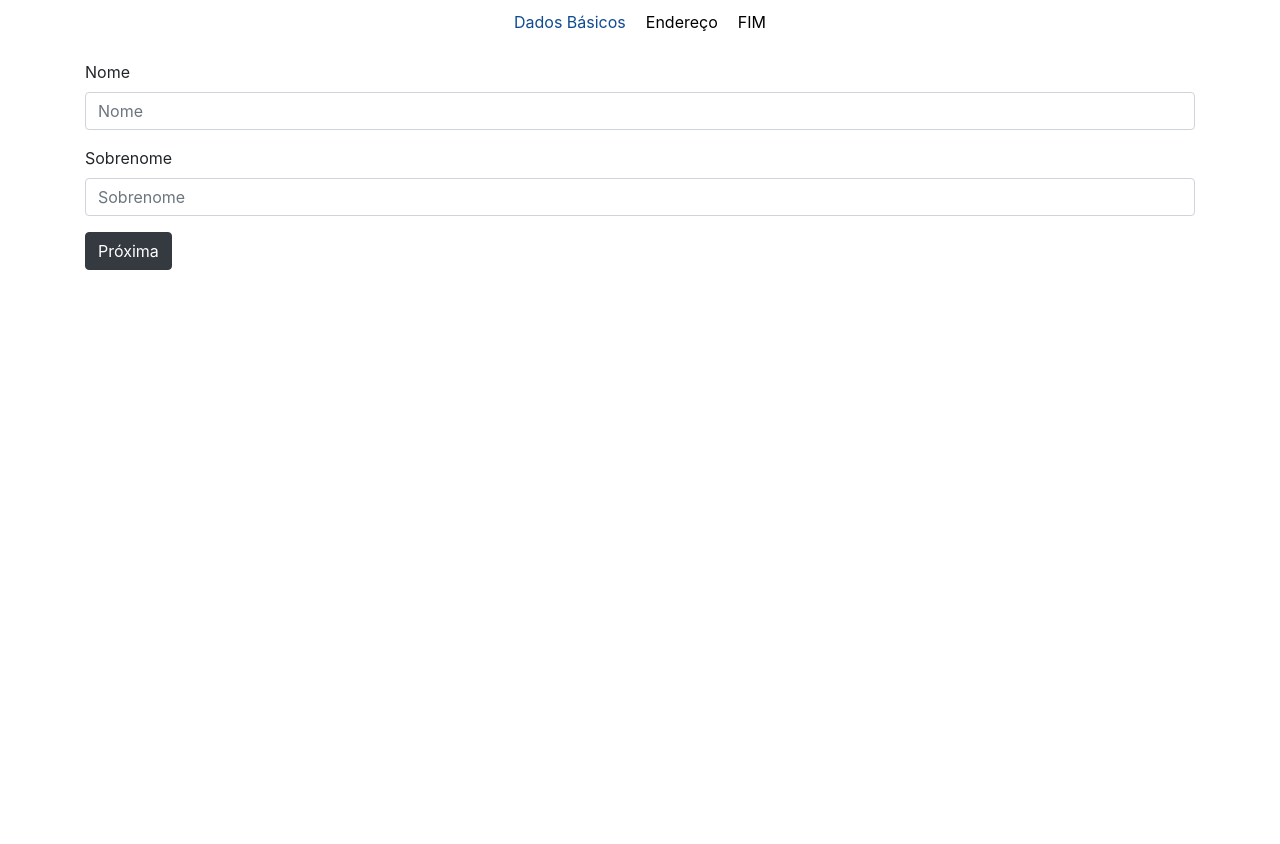
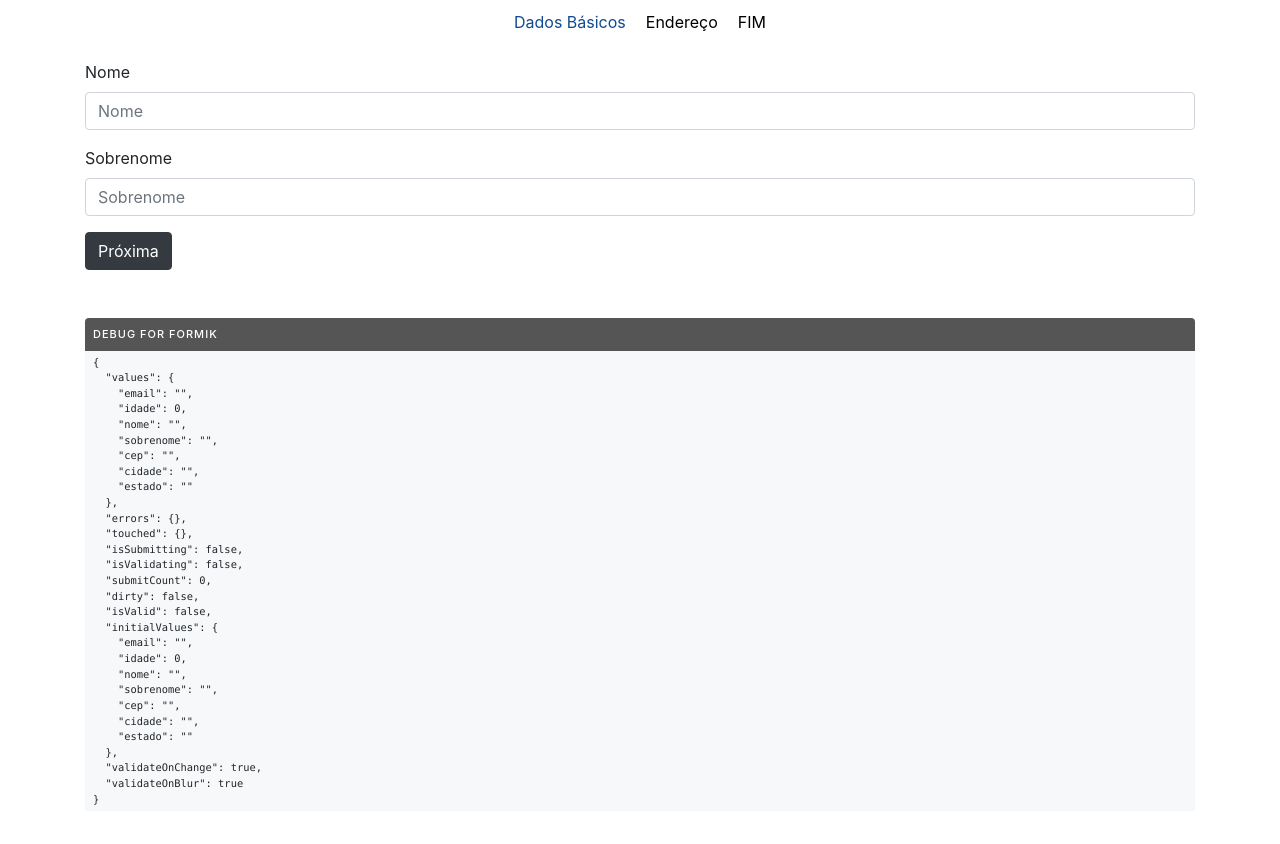
Before and after one commit to wagnerww/Fun-React-TS, a React (Create React App) app in the folder wizard-form-example/: page / in a window 1280 px wide. Shown: the top 844 px of the page. Before the commit the page ends 800 px from the top, so only its background shows below. Built offline with nearby package versions, Linux system fonts and the light colour scheme.

Commit message:
chore: validação de steps do wizard

```diff
--- a/wizard-form-example/src/components/wizardForm/index.tsx
+++ b/wizard-form-example/src/components/wizardForm/index.tsx
@@ -1,5 +1,5 @@
-import React, { useState, ReactNode, ReactElement } from "react";
-import { Formik, FormikActions } from "formik";
+import React, { useState, ReactNode, ReactElement, ReactChildren } from "react";
+import { Formik, ErrorMessage } from "formik";
 import { IUsuario } from "../../models/interfaces/usuario.interface";
 import {
   IPageDetails,
@@ -7,9 +7,7 @@ import {
   TswitchPage
 } from "../../models/interfaces/wizardForm.interface";
 
-interface TESTE {
-  Page: JSX.Element;
-}
+import DebugFormik from "../../utils/debugFormik";
 
 interface IProps {
   children: JSX.Element[];
@@ -18,13 +16,23 @@ interface IProps {
   onSubmitForm: Function;
 }
 
-export default function WizardForm({
+type PageProps = {
+  validate?(values: IUsuario): any;
+};
+
+function Page(props: any): JSX.Element {
+  return props.children;
+}
+
+function WizardForm({
   children,
   initialValueForm,
   pagesSteps,
   onSubmitForm
 }: IProps): JSX.Element {
   const [page, setPage] = useState<IPage>({ pageActual: 0, pages: pagesSteps });
+  const childrenLength = React.Children.toArray(children).length - 1;
+  const activeChildren = React.Children.toArray(children)[page.pageActual];
 
   function switchPage(pageSwitch: TswitchPage) {
     let { pageActual } = page;
@@ -32,10 +40,13 @@ export default function WizardForm({
 
     setPage(state => ({ ...state, pageActual }));
   }
-  const childrenLength = React.Children.toArray(children).length - 1;
-  const activeChildren = React.Children.toArray(children)[page.pageActual];
 
-  function handleSubmit(values: any, bag: any) {
+  function handleValidate(values: IUsuario) {
+    const activePage = React.Children.toArray(children)[page.pageActual];
+    return activePage.props.validate ? activePage.props.validate(values) : {};
+  }
+
+  function handleSubmit(values: IUsuario, bag: any) {
     const isLastPage = page.pageActual === React.Children.count(children) - 1;
     if (isLastPage) {
       return onSubmitForm(values, bag);
@@ -67,7 +78,8 @@ export default function WizardForm({
         initialValues={initialValueForm}
         enableReinitialize={false}
         onSubmit={handleSubmit}
-        render={({ handleSubmit }) => (
+        validate={handleValidate}
+        render={({ handleSubmit, isValid }) => (
           <form onSubmit={handleSubmit}>
             {activeChildren}
 
@@ -75,7 +87,9 @@ export default function WizardForm({
               {page.pageActual > 0 && (
                 <button
                   className="btn btn-dark mr-2"
-                  onClick={() => switchPage(TswitchPage.Previous)}
+                  onClick={() =>
+                    isValid ? switchPage(TswitchPage.Previous) : null
+                  }
                 >
                   Anterior
                 </button>
@@ -83,7 +97,9 @@ export default function WizardForm({
               {page.pageActual < childrenLength && (
                 <button
                   className="btn btn-dark mr-2"
-                  onClick={() => switchPage(TswitchPage.Next)}
+                  onClick={() =>
+                    isValid ? switchPage(TswitchPage.Next) : null
+                  }
                 >
                   Próxima
                 </button>
@@ -92,9 +108,13 @@ export default function WizardForm({
                 <button className="btn btn-success mr-2">Finalizar</button>
               )}
             </div>
+            <DebugFormik />
           </form>
         )}
       ></Formik>
     </div>
   );
 }
+
+WizardForm.Page = Page;
+export default WizardForm;
--- a/wizard-form-example/src/pages/usuarioCadastro/index.tsx
+++ b/wizard-form-example/src/pages/usuarioCadastro/index.tsx
@@ -1,6 +1,12 @@
 import React, { useState } from "react";
 import axios from "axios";
-import { Field, FormikValues, FormikActions, FieldProps } from "formik";
+import {
+  Field,
+  FormikValues,
+  FormikActions,
+  FieldProps,
+  ErrorMessage
+} from "formik";
 
 import WizardForm from "../../components/wizardForm";
 import SpinnerLocal from "../../components/spinner/spinnerLocal";
@@ -58,7 +64,15 @@ export default function UsuarioCadastro(): JSX.Element {
         initialValueForm={INITIAL_VALUES}
         onSubmitForm={onSubmit}
       >
-        <section>
+        <WizardForm.Page
+          validate={(values: IUsuario) => {
+            const errors: Partial<IUsuario> = {};
+            if (!values.nome) {
+              errors.nome = "Required";
+            }
+            return errors;
+          }}
+        >
           <div className="form-group">
             <label htmlFor="nome">Nome</label>
             <Field
@@ -67,7 +81,9 @@ export default function UsuarioCadastro(): JSX.Element {
               component="input"
               type="text"
               placeholder="Nome"
+              validate="Required"
             />
+            <ErrorMessage name="nome" component="div" className="field-error" />
           </div>
           <div className="form-group">
             <label htmlFor="sobrenome">Sobrenome</label>
@@ -79,8 +95,8 @@ export default function UsuarioCadastro(): JSX.Element {
               placeholder="Sobrenome"
             />
           </div>
-        </section>
-        <section>
+        </WizardForm.Page>
+        <WizardForm.Page>
           <div className="form-group">
             <label htmlFor="cep">CEP</label>
             <Field
@@ -120,8 +136,16 @@ export default function UsuarioCadastro(): JSX.Element {
               disabled
             />
           </div>
-        </section>
-        <section>
+        </WizardForm.Page>
+        <WizardForm.Page
+          validate={(values: IUsuario) => {
+            const errors: Partial<IUsuario> = {};
+            if (!values.email) {
+              errors.email = "Required";
+            }
+            return errors;
+          }}
+        >
           <div className="form-group">
             <label htmlFor="email">Email</label>
             <Field
@@ -130,6 +154,11 @@ export default function UsuarioCadastro(): JSX.Element {
               component="input"
               type="text"
               placeholder="Email"
+            />
+            <ErrorMessage
+              name="email"
+              component="div"
+              className="field-error"
             />
           </div>
           <div className="form-group">
@@ -142,7 +171,7 @@ export default function UsuarioCadastro(): JSX.Element {
               placeholder="Idade"
             />
           </div>
-        </section>
+        </WizardForm.Page>
       </WizardForm>
     </React.Fragment>
   );
--- /dev/null
+++ b/wizard-form-example/src/utils/debugFormik.tsx
@@ -0,0 +1,45 @@
+import React from "react";
+import { FormikConsumer } from "formik";
+
+export default function DebugFormik(): JSX.Element {
+  return (
+    <div
+      style={{
+        margin: "3rem 0",
+        borderRadius: 4,
+        background: "#f6f8fa",
+
+        boxShadow: "0 0 1px  #eee inset"
+      }}
+    >
+      <div
+        style={{
+          textTransform: "uppercase",
+          fontSize: 11,
+          borderTopLeftRadius: 4,
+          borderTopRightRadius: 4,
+          fontWeight: 500,
+          padding: ".5rem",
+          background: "#555",
+          color: "#fff",
+          letterSpacing: "1px"
+        }}
+      >
+        Debug for Formik
+      </div>
+      <FormikConsumer>
+        {({ validationSchema, validate, ...rest }) => (
+          <pre
+            style={{
+              fontSize: ".65rem",
+              padding: ".25rem .5rem",
+              overflowX: "scroll"
+            }}
+          >
+            {JSON.stringify(rest, null, 2)}
+          </pre>
+        )}
+      </FormikConsumer>
+    </div>
+  );
+}
```
